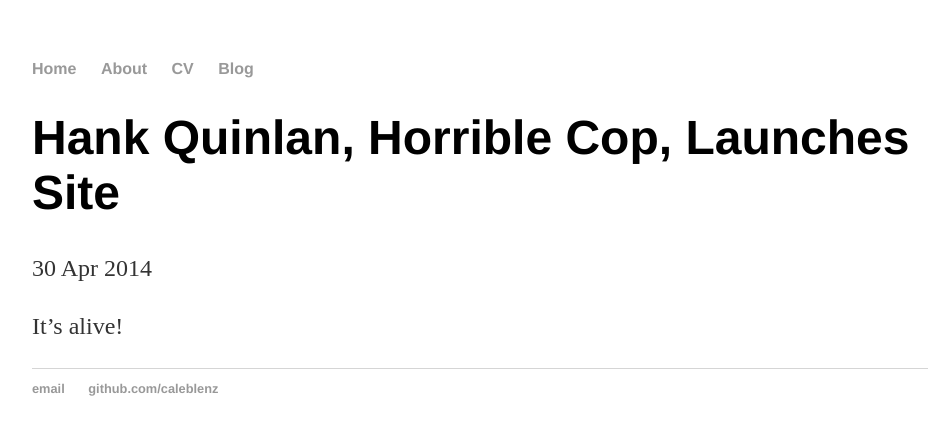
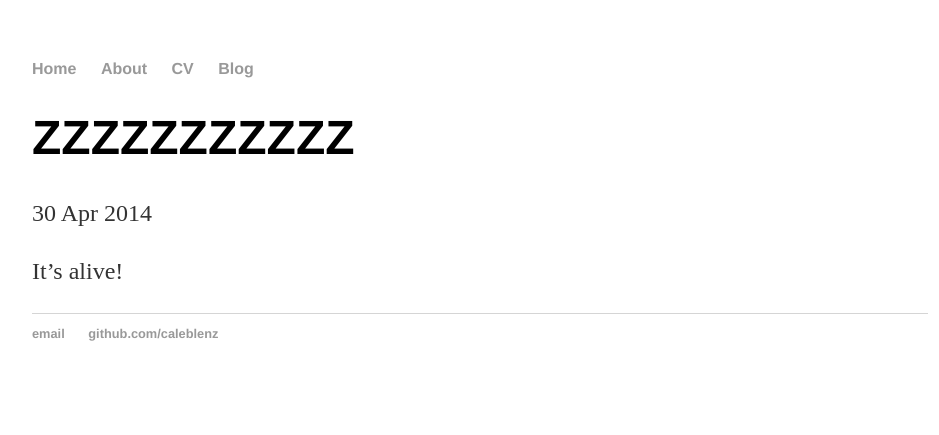
Before and after one commit to caleblenz/caleblenz.github.io, a Jekyll site: the page built from _posts/2020-02-5-site-launch.md, in a window 1280 px wide. Shown: the top 435 px of the page, without its empty margins (160-1099 px from the left). Built offline with Jekyll 4.4.1, drawn with Linux system fonts in a browser that asks for light colours.

Commit message:
Update 2020-02-5-site-launch.md

```diff
--- a/_posts/2020-02-5-site-launch.md
+++ b/_posts/2020-02-5-site-launch.md
@@ -1,6 +1,6 @@
 ---
 layout: post
-title: "Hank Quinlan, Horrible Cop, Launches Site"
+title: "ZZZZZZZZZZZ"
 date: 2014-04-30
 ---
 
```
